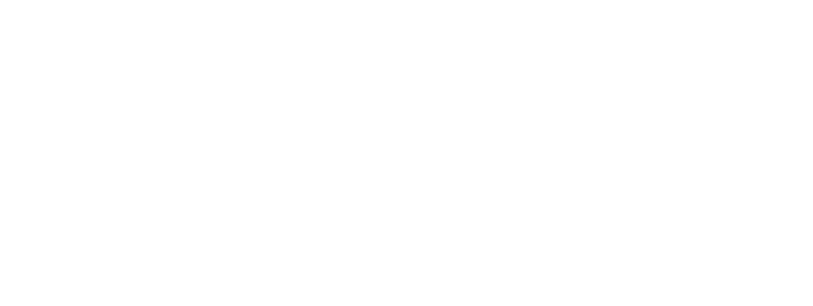
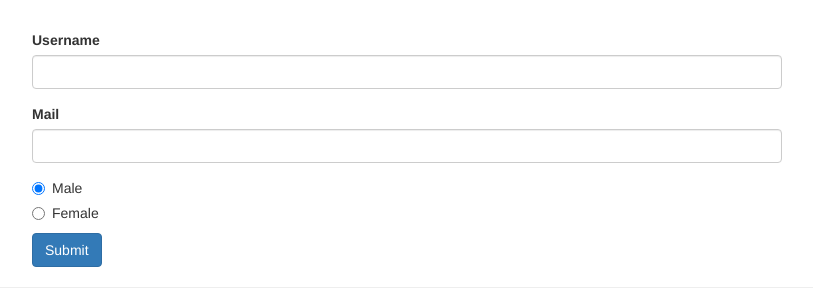
Before and after one commit to saraogiraj94/AngularFormBasics, an Angular app: page /rc in a window 1280 px wide. Before the commit this address led to /. Shown: the top 306 px of the page, without its empty margins (233-1046 px from the left). Built offline with nearby package versions, Linux system fonts and the light colour scheme.

Commit message:
addedd formgroup and ngsubmit

```diff
--- a/src/app/app.module.ts
+++ b/src/app/app.module.ts
@@ -11,6 +11,7 @@
 const appRoutes: Routes = [
   { path: '', redirectTo: '/td', pathMatch: 'full' },
   { path: 'td', component: TdComponent },
+  { path: 'rc', component: RcComponent}
 ];
 
 @NgModule({
--- a/src/app/rc/rc.component.css
+++ b/src/app/rc/rc.component.css
@@ -0,0 +1,7 @@
+.container {
+    margin-top: 30px;
+  }
+
+  input.ng-invalid.ng-touched {
+    border: 1px solid red;
+  }
--- a/src/app/rc/rc.component.html
+++ b/src/app/rc/rc.component.html
@@ -1,3 +1,56 @@
-<p>
-  rc works!
-</p>
+<div class="container">
+  <div class="row">
+    <div class="col-xs-12 col-sm-10 col-md-8 col-sm-offset-1 col-md-offset-2">
+      <form [formGroup]="signupForm" (ngSubmit)="onSubmit()">
+
+          <div class="form-group">
+            <label for="username">Username</label>
+            <input
+              type="text"
+              id="username"
+              formControlName="username"
+              class="form-control"
+              >
+          </div>
+
+          <div class="form-group">
+            <label for="email">Mail</label>
+            <input
+              type="email"
+              id="email"
+              class="form-control"
+              formControlName="email"
+              >
+
+          </div>
+
+
+        <div class="radio" *ngFor="let gender of genders">
+          <label>
+            <input
+              type="radio"
+              name="gender"
+              [value]=gender
+              formControlName="gender"
+            >{{gender}}
+          </label>
+        </div>
+        <button
+          class="btn btn-primary"
+          type="submit">
+          Submit</button>
+      </form>
+    </div>
+  </div>
+  <hr>
+  <div class="row" *ngIf="submitted">
+    <div class="col-sx-12">
+      <h3>Your Data</h3>
+      <p>Username : {{user.username}}</p>
+      <p>Mail : {{user.email}}</p>
+      <p>Secret question : {{user.secretQuestion}}</p>
+      <p>Answer : {{user.answer}}</p>
+      <p>Gender : {{user.gender}}</p>
+    </div>
+  </div>
+</div>
--- a/src/app/rc/rc.component.ts
+++ b/src/app/rc/rc.component.ts
@@ -1,4 +1,5 @@
 import { Component, OnInit } from '@angular/core';
+import { FormGroup, FormControl } from '@angular/forms';
 
 @Component({
   selector: 'app-rc',
@@ -6,10 +7,19 @@
   styleUrls: ['./rc.component.css']
 })
 export class RcComponent implements OnInit {
-
+  genders = ['Male', 'Female'];
+  signupForm: FormGroup;
   constructor() { }
 
   ngOnInit() {
+    this.signupForm = new FormGroup({
+      'username': new FormControl(null),
+      'email': new FormControl(null),
+      'gender': new FormControl('Male'),
+    });
   }
 
+  onSubmit() {
+    console.log(this.signupForm);
+  }
 }
```
